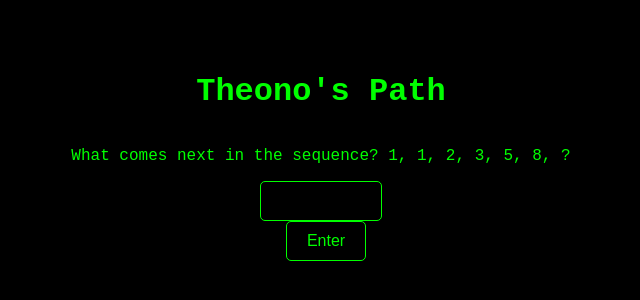
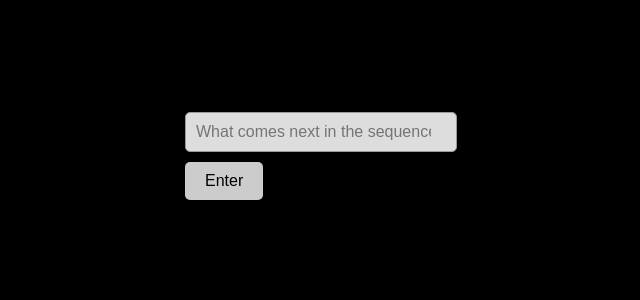
Before and after one commit to TheanosPath/Theanos-Path-Site, a plain HTML site: page index.html in a window 1280 px wide. Shown: the part 244-544 px from the top of the page, without its empty margins (319-959 px from the left). Drawn offline with Linux system fonts and the light colour scheme.

Commit message:
Update index.html
more minor changesr

```diff
--- a/index.html
+++ b/index.html
@@ -2,62 +2,66 @@
 <html lang="en">
 <head>
   <meta charset="UTF-8" />
-  <meta name="viewport" content="width=device-width, initial-scale=1.0" />
+  <meta name="viewport" content="width=device-width, initial-scale=1.0"/>
   <title>Theono's Path</title>
   <style>
     body {
       background-color: #000;
       color: #0f0;
       font-family: 'Courier New', Courier, monospace;
+      display: flex;
+      justify-content: center;
+      align-items: center;
       height: 100vh;
       margin: 0;
-      display: flex;
       flex-direction: column;
-      justify-content: center;
-      align-items: center;
     }
+
     input[type="number"] {
       padding: 10px;
       font-size: 16px;
-      width: 100px;
-      background-color: #000;
-      color: #0f0;
-      border: 1px solid #0f0;
+      width: 250px;
+      background-color: #ddd;
+      color: #000;
+      border: 1px solid #999;
       border-radius: 5px;
-      -moz-appearance: textfield;
-      -webkit-appearance: none;
     }
+
     button {
       padding: 10px 20px;
       font-size: 16px;
-      background-color: #000;
-      color: #0f0;
-      border: 1px solid #0f0;
+      margin-top: 10px;
+      background-color: #ccc;
+      color: #000;
+      border: none;
       border-radius: 5px;
       cursor: pointer;
-      margin-left: 10px;
     }
+
     button:hover {
-      background-color: #0f0;
-      color: #000;
+      background-color: #bbb;
     }
   </style>
 </head>
 <body>
-  <h1>Theono's Path</h1>
-  <p>What comes next in the sequence? 1, 1, 2, 3, 5, 8, ?</p>
-  <input type="number" id="userInput" />
-  <button onclick="checkAnswer()">Enter</button>
+
+  <form onsubmit="checkAnswer(event)">
+    <input type="number" id="answer" placeholder="What comes next in the sequence?" required />
+    <br />
+    <button type="submit">Enter</button>
+  </form>
 
   <script>
-    function checkAnswer() {
-      const input = document.getElementById("userInput").value;
-      if (input === "13") {
+    function checkAnswer(event) {
+      event.preventDefault();
+      const answer = document.getElementById("answer").value;
+      if (answer === "13") {
         window.location.href = "congrats.html";
       } else {
-        alert("Sorry, wrong answer. Try again.");
+        alert("Sorry, wrong answer. Try again");
       }
     }
   </script>
+
 </body>
 </html>
```
